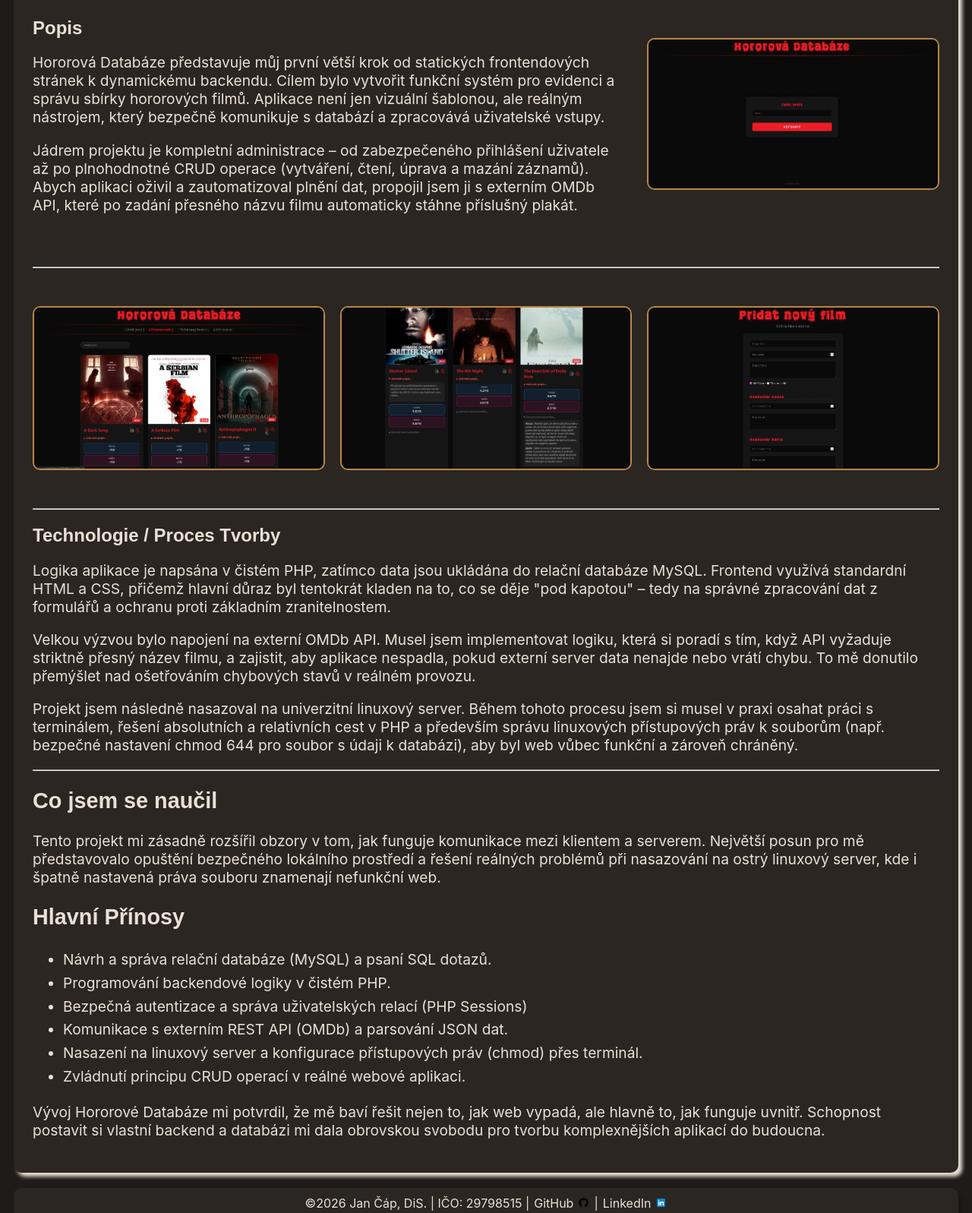
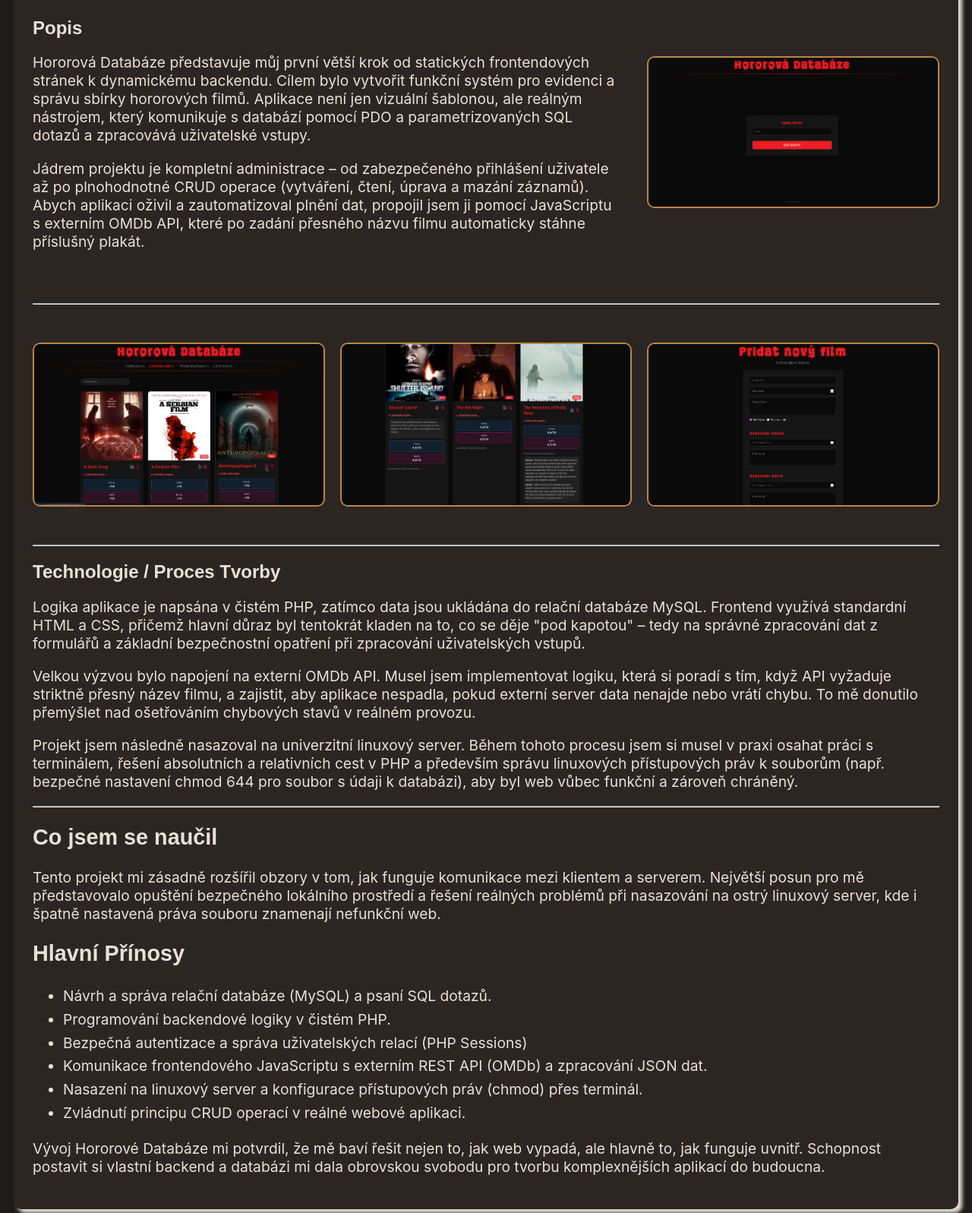
Before and after one commit to CapHonza/PersonalPortfolio, a plain HTML site: page HorrorDB/HorrorDB.html in a window 1280 px wide. Shown: the part 1286-2883 px from the top of the page at 76% size. Drawn offline with Linux system fonts and the light colour scheme.

Commit message:
Úprava textu

```diff
--- a/HorrorDB/HorrorDB.html
+++ b/HorrorDB/HorrorDB.html
@@ -67,14 +67,14 @@
                     Hororová Databáze představuje můj první větší krok od statických frontendových stránek k dynamickému
                     backendu.
                     Cílem bylo vytvořit funkční systém pro evidenci a správu sbírky hororových filmů.
-                    Aplikace není jen vizuální šablonou, ale reálným nástrojem, který bezpečně komunikuje s databází a
-                    zpracovává uživatelské vstupy.
+                    Aplikace není jen vizuální šablonou, ale reálným nástrojem, který komunikuje s databází pomocí PDO
+                    a parametrizovaných SQL dotazů a zpracovává uživatelské vstupy.
                 </p>
                 <p>
                     Jádrem projektu je kompletní administrace – od zabezpečeného přihlášení uživatele až po plnohodnotné
                     CRUD operace (vytváření, čtení, úprava a mazání záznamů). Abych aplikaci oživil a zautomatizoval
                     plnění dat,
-                    propojil jsem ji s externím OMDb API, které po zadání přesného názvu filmu automaticky stáhne
+                    propojil jsem ji pomocí JavaScriptu s externím OMDb API, které po zadání přesného názvu filmu automaticky stáhne
                     příslušný plakát.
                 </p>
             </div>
@@ -94,7 +94,7 @@
             <p>
                 Logika aplikace je napsána v čistém PHP, zatímco data jsou ukládána do relační databáze MySQL.
                 Frontend využívá standardní HTML a CSS, přičemž hlavní důraz byl tentokrát kladen na to, co se děje
-                "pod kapotou" – tedy na správné zpracování dat z formulářů a ochranu proti základním zranitelnostem.
+                "pod kapotou" – tedy na správné zpracování dat z formulářů a základní bezpečnostní opatření při zpracování uživatelských vstupů.
             </p>
             <p>
                 Velkou výzvou bylo napojení na externí OMDb API. Musel jsem implementovat logiku, která si poradí s tím,
@@ -123,7 +123,7 @@
                 <li>Návrh a správa relační databáze (MySQL) a psaní SQL dotazů.</li>
                 <li>Programování backendové logiky v čistém PHP.</li>
                 <li>Bezpečná autentizace a správa uživatelských relací (PHP Sessions)</li>
-                <li>Komunikace s externím REST API (OMDb) a parsování JSON dat.</li>
+                <li>Komunikace frontendového JavaScriptu s externím REST API (OMDb) a zpracování JSON dat.</li>
                 <li>Nasazení na linuxový server a konfigurace přístupových práv (chmod) přes terminál.</li>
                 <li>Zvládnutí principu CRUD operací v reálné webové aplikaci.</li>
             </ul>
```
